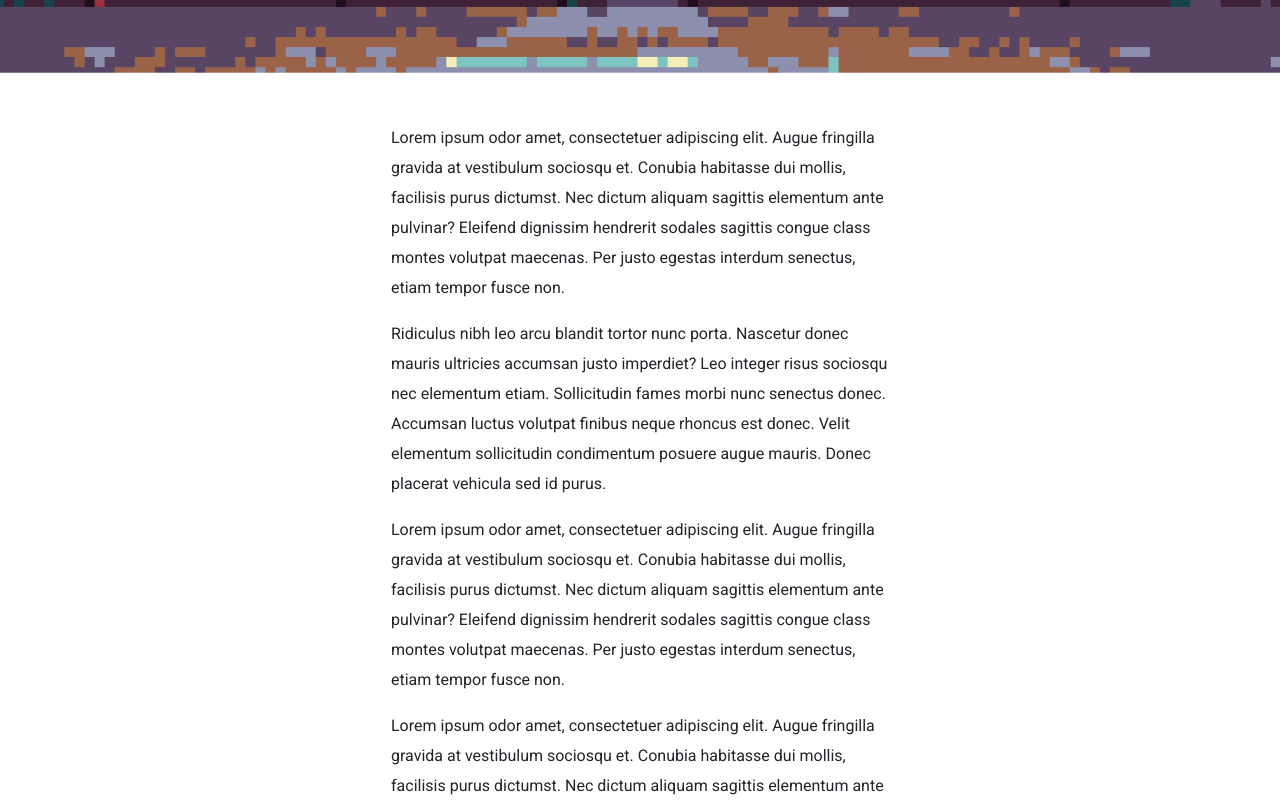
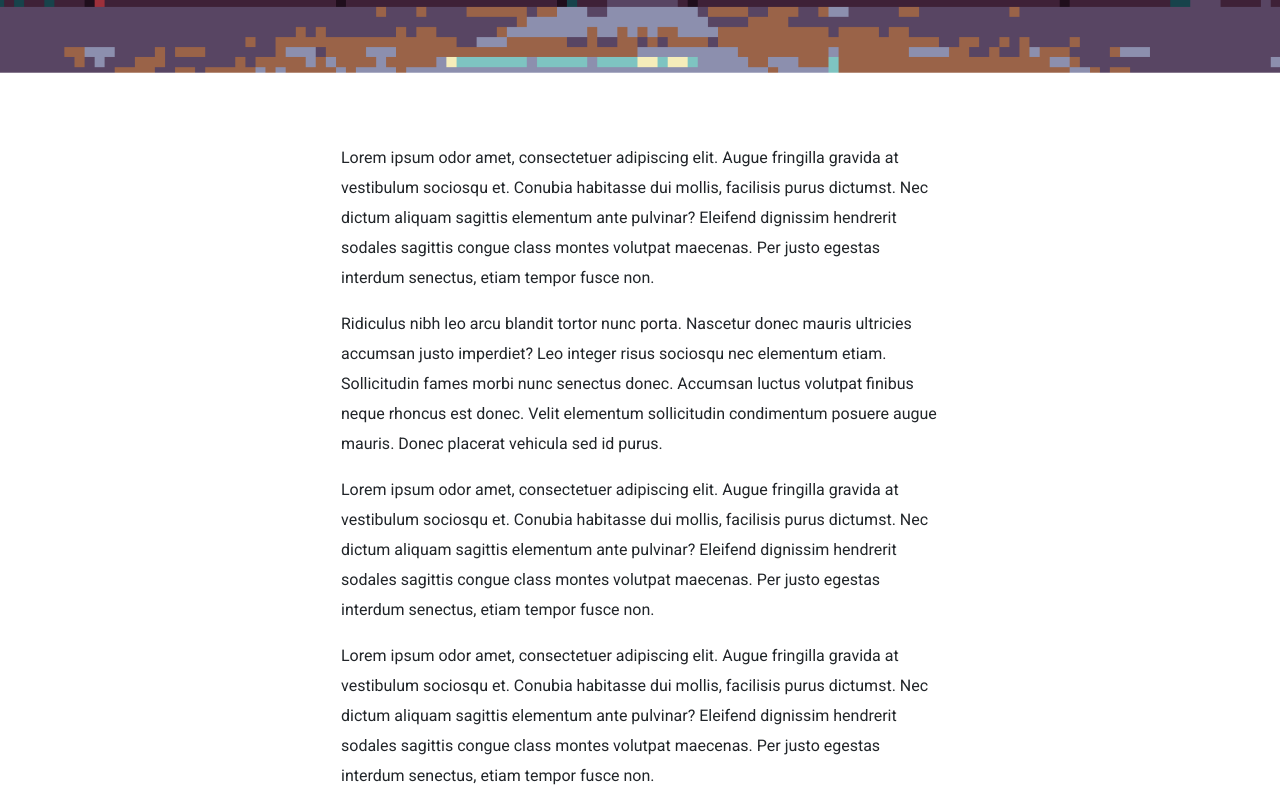
Before and after one commit to diegourbina95/street-wayki, a React (Vite) app: page /#/ in a window 1280 px wide. Shown: the part 1060-1860 px from the top of the page. Built offline with nearby package versions, Linux system fonts and the light colour scheme; no server answers.

Commit message:
SW-12 feature: se adaptó sección informativa del home a vista desktop

```diff
--- a/src/styles/home-page.scss
+++ b/src/styles/home-page.scss
@@ -9,6 +9,7 @@
     font-family: "Roboto", sans-serif;
     padding: 0 26px;
     line-height: 30px;
+    font-size: 0.9rem;
   }
 
   &__wayki-selector {
@@ -61,6 +62,15 @@
 
 @media (min-width: 768px) {
   .home-page {
+    &__hero {
+      margin-bottom: 70px;
+    }
+
+    &__information {
+      font-size: 1rem;
+      margin-bottom: 50px;
+    }
+
     &__comparation-bars {
       padding: 0;
 
--- a/src/views/public/Home/index.tsx
+++ b/src/views/public/Home/index.tsx
@@ -44,7 +44,7 @@ const HomePage = () => {
           principalImage={congresoImage}
         />
       </div>
-      <div className="content-550">
+      <div className="content-650">
         <InformationSection />
       </div>
       <div id="wayki-section">
```
